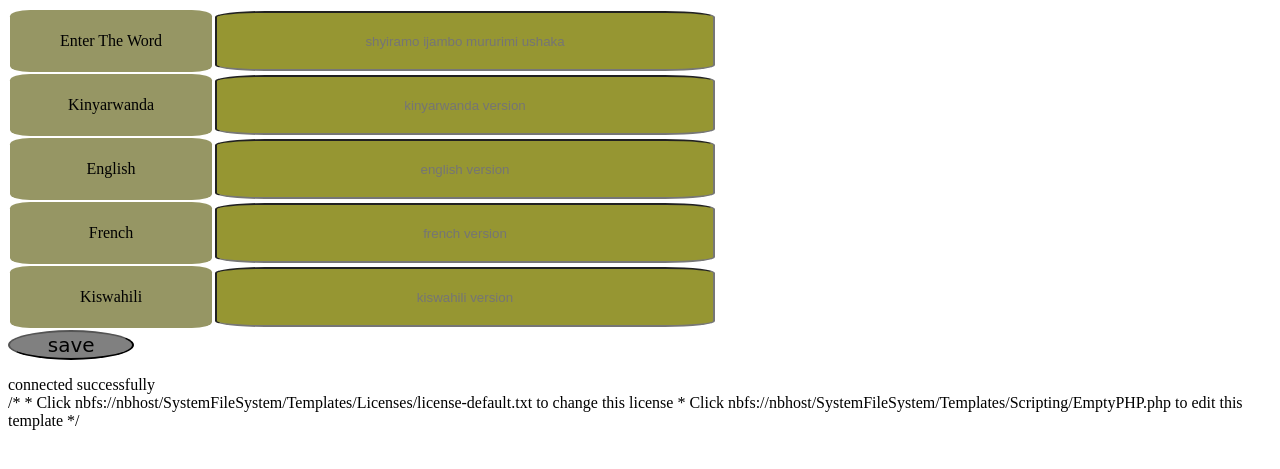
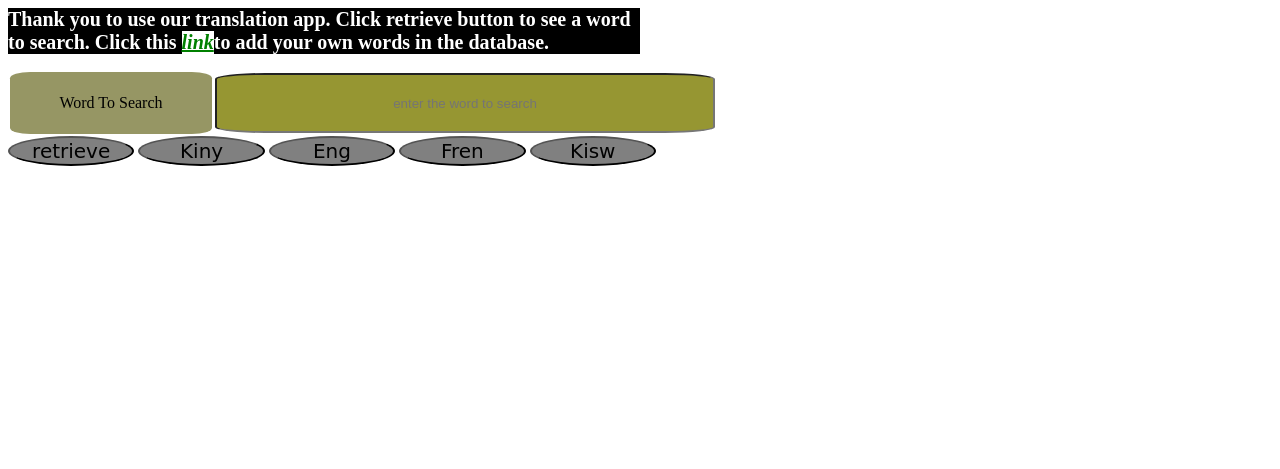
Before and after one commit to ericknkunda/noun_translation, a PHP site: page / in a window 1280 px wide. Shown: the top 469 px of the page. Run offline with PHP 8.4, Linux system fonts and the light colour scheme.

Commit message:
Add files via upload

```diff
--- a/index.php
+++ b/index.php
@@ -1,77 +1,156 @@
+
 
 <DOCKTYPE HTML>
     <!DOCTYPE html>
-<html>
     <head>
-        <link rel="stylesheet" type="text/css" href="index.css"/>
-        <meta charset="UTF-8">
-        <title></title>
+        <LINK rel="stylesheet" type="text/css" href="index.css"/>
+        <title>
+            search for any word
+        </title>
          </head>
     <body>
-        <form name="myform" method="post" action="index.php">
+        <div class="divIndex">
+		<p>
+			<h1 class="parIndex1">
+				Thank you to use our translation app. Click retrieve button to see a word to search.
+                                Click this <a href="index.php" class="parIndex2"> link </a>to add your own words in the database.
+			</h1>
+		</p>
+        </DIV>
+        <form name="getnoun" method="post" action="getNoun.php">
     <table>
         <tr>
             <td class="accountFormCol">
-                            Enter The Word
+                Word To Search
             </td>
-                        <td>
-                            <input class="accountFormCol2" type="text" name="Vname" placeholder="shyiramo ijambo mururimi ushaka" required="true">
-                        </td>
-                    </tr>
-                    <tr>
-                        <td class="accountFormCol">
-                            Kinyarwanda
-                        </td>
-                        <td>
-                            <input class="accountFormCol2" type="text" name="kin" placeholder="kinyarwanda version" required="true">
-                        </td>
-                    </tr>
-                    <tr>
-                        <td class="accountFormCol">
-                            English
-                        </td>
-                        <td>
-                            <input class="accountFormCol2" type="text" name="eng" placeholder="english version" required="true">
-                        </td>
-                    </tr>
-                    <tr>
-                        <td class="accountFormCol">
-                            French
-                        </td>
-                        <td>
-                            <input class="accountFormCol2" type="text" name="fren" placeholder="french version" required="true">
-                        </td>
-                    </tr>
-                    <tr>
-                        <td class="accountFormCol">
-                            Kiswahili
-                        </td>
-                        <td>
-                            <input class="accountFormCol2" type="text" name="kisw" placeholder="kiswahili version" required="true">
+            <td >
+                <input class="accountFormCol2" type="text" name="var"  placeholder="enter the word to search">
             </td>
         </tr>
     </table>
-            <input class="loginTbImg" type="submit" name="save" value="save">
+     <INPUT type="submit" name="ran" value="retrieve" class="loginTbImg">
+     <input type="submit" name="kin" value="Kiny" class="loginTbImg">
+    <input type="submit" name="eng" value="Eng" class="loginTbImg">
+    <input type="submit" name="fren" value="Fren" class="loginTbImg">
+    <input type="submit" name="kisw" value="Kisw" class="loginTbImg">
        </form>
     </body>
   </html>
+
 <?php
-include 'PHPDbConnect.php';
-if(isset($_POST['save'])){
-    $noun = filter_input(INPUT_POST, 'Vname');
-    $kin = filter_input(INPUT_POST, 'kin');
-    $eng = filter_input(INPUT_POST, 'eng');
-    $fren = filter_input(INPUT_POST, 'fren');
-    $kisw = filter_input(INPUT_POST, 'kisw');
-    $insert = mysqli_query($conn ,"INSERT INTO noun_translation(V_Name ,Kinyarwanda ,English ,French ,Kiswahili)"
-            . " VALUES ('$noun' ,'$kin' ,'$eng' ,'$fren' ,'$kisw')");
-    if($insert){
-        echo"new record is inserted"."<br>";
+$con= new mysqli("localhost","root","","PHP");
+$query ="SELECT Kinyarwanda FROM noun_translation ORDER BY RAND() LIMIT 1";
+    $word = filter_input(INPUT_POST, 'var');
+
+    //$query = "SELECT * FROM employees
+   // WHERE first_name LIKE '%{$name}%' OR last_name LIKE '%{$name}%'";
+
+    // Check connection
+    if (mysqli_connect_errno())
+      {
+      echo "Failed to connect to MySQL: " . mysqli_connect_error();
       }
- else {
-        die("Failed to connect".mysql_error());
+      ?>
+<?php
+    if (isset($_POST['ran'])) {
+          $result = mysqli_query($con,$query );
+          ?>
+<TABLE border ="2">
+    <tr>
+        <th bgcolor="blue"> Random Variable</th>
+    </tr>
+    <?php
+          while ($row=  mysqli_fetch_array($result)) {
+        print"<tr><td>";
+echo $row['Kinyarwanda'];
+echo "<br>";
+print"</td></tr>";
+    }
+}
+?>
+    <?php
+      if (isset($_POST['kin'])&& $word !=null){
+          $result = mysqli_query($con, "SELECT Kinyarwanda FROM noun_translation
+                WHERE Kinyarwanda LIKE '%{$word}%' OR English LIKE '%{$word}%' OR French LIKE '%{$word}' OR Kiswahili LIKE '%{$word}'");
+?>
+<TABLE border ="2">
+    <tr>
+        <th bgcolor="blue"> Kinyarwanda Version</th>
+    </tr>
+<?php
+    while ($row=  mysqli_fetch_array($result)) {
+             print"<tr><td>";
+            echo $row['Kinyarwanda'];
+            echo "<br>";
+            print"</td></tr>";
+            echo"Unknown word "."<br>";
+
+
+
+
 
     }
 }
-mysqli_close($conn);
+
 ?>
+    <?php
+      if (isset ($_POST['eng']) && $word !=null) {
+          $result = mysqli_query($con, "SELECT English FROM noun_translation
+    WHERE Kinyarwanda LIKE '%{$word}%' OR English LIKE '%{$word}%' OR French LIKE '%{$word}' OR Kiswahili LIKE '%{$word}'");
+    ?>
+    <TABLE border ="2">
+    <tr>
+        <th bgcolor="blue"> English Version</th>
+    </tr>
+    <?php
+while ($row = mysqli_fetch_array($result))
+{
+    print"<tr><td>";
+        echo $row['English'];
+        echo "<br>";
+        print"</td></tr>";
+}
+}
+
+?>
+    <?php
+if (isset ($_POST['fren'])&& $word != NULL) {
+    $result = mysqli_query($con, "SELECT French FROM noun_translation
+    WHERE Kinyarwanda LIKE '%{$word}%' OR English LIKE '%{$word}%' OR French LIKE '%{$word}' OR Kiswahili LIKE '%{$word}'");
+    ?>
+    <TABLE border ="2">
+    <tr>
+        <th bgcolor="blue"> French Version</th>
+    </tr>
+    <?php
+while ($row = mysqli_fetch_array($result))
+{
+    print"<tr><td>";
+echo $row['French'];
+echo "<br>";
+print"</td></tr>";
+}
+}
+
+?>
+    <?php
+if (isset ($_POST['kisw']) && $word !=NULL) {
+    $result = mysqli_query($con, "SELECT Kiswahili FROM noun_translation
+    WHERE Kinyarwanda LIKE '%{$word}%' OR English LIKE '%{$word}%' OR French LIKE '%{$word}' OR Kiswahili LIKE '%{$word}'");
+?>
+    <TABLE border ="2">
+    <tr>
+        <th bgcolor="blue"> Kiswahili Version</th>
+    </tr>
+    <?php
+while ($row = mysqli_fetch_array($result))
+{
+    print"<tr><td>";
+echo $row['Kiswahili'];
+echo "<br>";
+print"</td></tr>";
+}
+}
+
+//mysqli_close($con);
+?>
```
Also changed, not shown: word.php (added, +77 -0 lines). Lines whose indentation alone changed are shown as unchanged.
